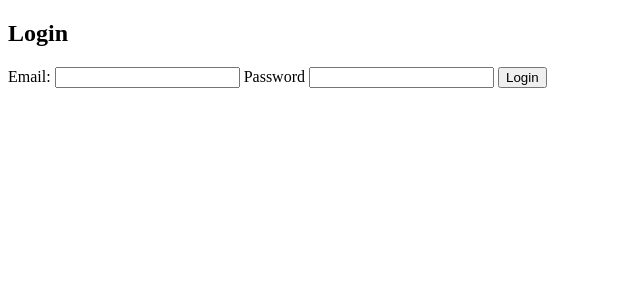
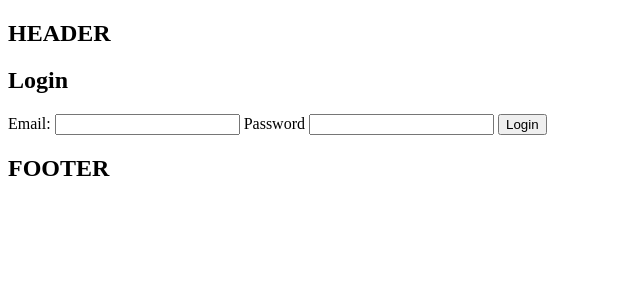
Before and after one commit to JuanelopS/Ticket-Hub, a PHP site: page /login/view in a window 1280 px wide. Shown: the top 300 px of the page, without its empty margins (0-640 px from the left). Run offline with PHP 8.4, Linux system fonts and the light colour scheme.

Commit message:
Added header/footer layout as constants

```diff
--- a/www/config/constants.php
+++ b/www/config/constants.php
@@ -14,3 +14,9 @@ define('URL', $_SERVER['REQUEST_URI']);
 /* Hash */
 
 define("PEPPER", "KS92L{¡kdsxjal'1sjooewsW");
+
+
+/* Layout */
+
+define("HEADER", $_SERVER['DOCUMENT_ROOT'] . "/views/layout/header.php");
+define("FOOTER", $_SERVER['DOCUMENT_ROOT'] . "/views/layout/footer.php");
--- a/www/controllers/LoginController.php
+++ b/www/controllers/LoginController.php
@@ -7,11 +7,13 @@ require_once $_SERVER['DOCUMENT_ROOT'] . "/models/SessionModel.php";
 class LoginController
 {
 
-    public function view()
+    public function view($message = "")
     {
-        $msg = "";
+        $login_message = $message;
         /* TODO: DONT SHOW IF USER IS LOGGED */
+        require_once HEADER;
         require_once $_SERVER['DOCUMENT_ROOT'] . "/views/user/login.php";
+        require_once FOOTER;
     }
 
 
@@ -44,8 +46,8 @@ class LoginController
 
                 /* Login incorrect */
             } else {
-                $login_incorrect_message = "Email and/or password incorrect";
-                require_once $_SERVER['DOCUMENT_ROOT'] . '/views/user/login.php';
+                $message = "Email and/or password incorrect";
+                $this->view($message);
             }
         } else {
             exit('Please fill both the email and password fields!');
--- a/www/controllers/PageController.php
+++ b/www/controllers/PageController.php
@@ -4,6 +4,7 @@ class PageController {
 
     public function home(){
         session_start();
+        require_once HEADER;
         if(array_key_exists('name', $_SESSION)){
 
             echo "Welcome " . ucfirst($_SESSION['name']) . "<br>";
@@ -15,6 +16,7 @@ class PageController {
             echo "<br>";
             echo "<a href='/user/register'>Register</a>";
         }
+        require_once FOOTER;
     }
 
     public function _404(){
--- /dev/null
+++ b/www/views/layout/footer.php
@@ -0,0 +1,8 @@
+<div>
+    <h2>FOOTER</h2>
+</div>
+<script src="<?= isset($script) ? $script : '' ?>"></script>
+<script src="<?= isset($script2) ? $script2 : '' ?>"></script>
+</body>
+
+</html>
--- /dev/null
+++ b/www/views/layout/header.php
@@ -0,0 +1,14 @@
+<!DOCTYPE html>
+<html lang="en">
+<head>
+    <meta charset="UTF-8">
+    <meta http-equiv="X-UA-Compatible" content="IE=edge">
+    <meta name="viewport" content="width=device-width, initial-scale=1.0">
+    <title>
+        <?= isset($title) ? $title : "NO TITLE" ?>
+    </title>
+</head>
+<body>
+<div>
+    <h2>HEADER</h2>
+</div>
--- a/www/views/user/login.php
+++ b/www/views/user/login.php
@@ -1,14 +1,4 @@
-<!DOCTYPE html>
-<html lang="en">
 
-<head>
-    <meta charset="UTF-8">
-    <meta http-equiv="X-UA-Compatible" content="IE=edge">
-    <meta name="viewport" content="width=device-width, initial-scale=1.0">
-    <title>Login</title>
-</head>
-
-<body>
     <!-- TODO: set max/min characters in form -->
     <h2>Login</h2>
     <form action="/login/check" method="POST">
@@ -18,9 +8,6 @@
         <input type="password" name="password" id="password" required>
         <input type="submit" value="Login">
     </form>
-    <?php if(isset($login_incorrect_message))
-        echo "<p style='color:red'>$login_incorrect_message</p>";
+    <?php if(isset($login_message))
+        echo "<p style='color:red'>$login_message</p>";
     ?>
-</body>
-
-</html>
```
Also changed, not shown: www/controllers/UserController.php (+4 -14 lines), www/views/user/register.php (+0 -14 lines), www/views/user/user.php (+1 -11 lines), www/views/layout.php/footer.php (deleted), www/views/layout.php/header.php (deleted).
